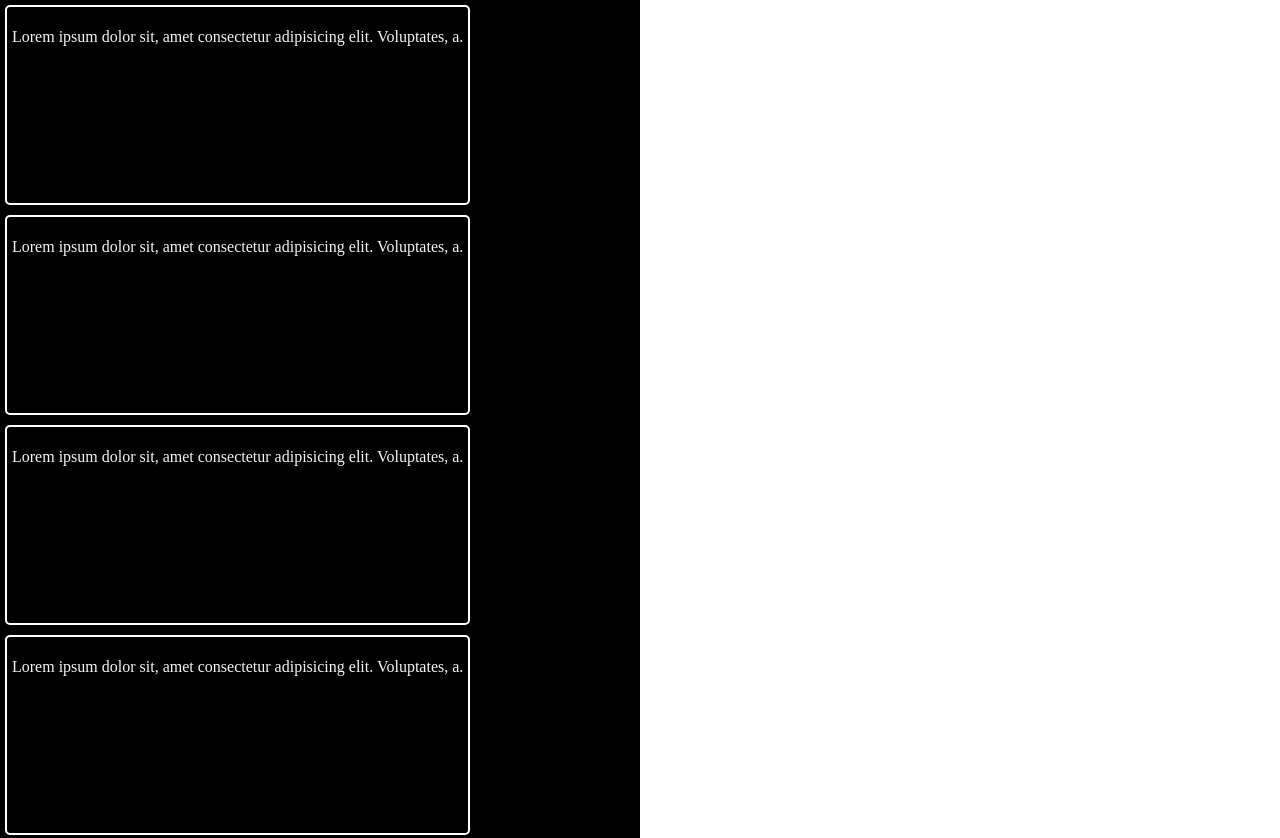
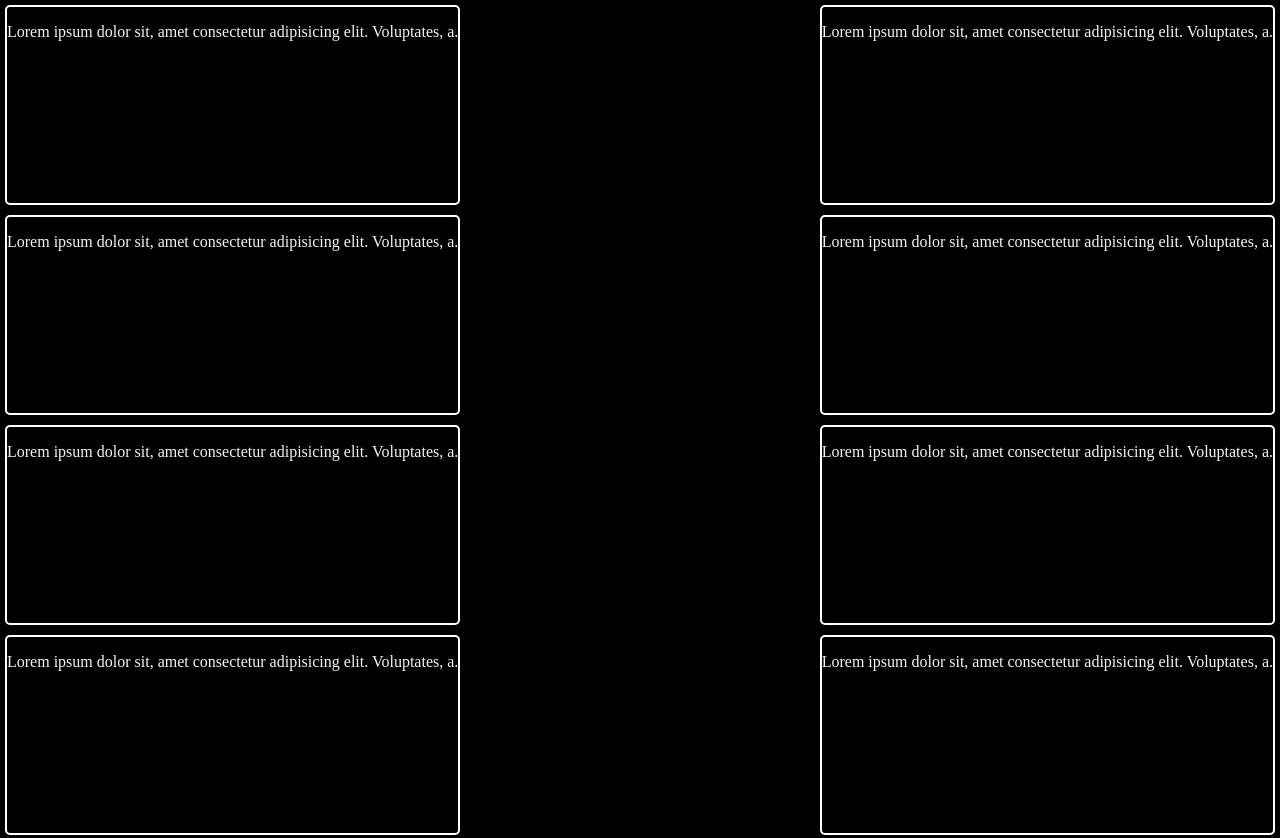
Before and after one commit to nareshnaikoti/respsonse, a plain HTML site: page index.html in a window 1280 px wide. Shown: the top 838 px of the page. Drawn offline with Linux system fonts and the light colour scheme.

Commit message:
Update stylesheet.css

```diff
--- a/stylesheet.css
+++ b/stylesheet.css
@@ -5,7 +5,7 @@
 }
 .container{
     display: flex;
-    width: 50%;
+    width: 100%;
     flex-wrap: wrap;
     justify-content: space-between;
     background-color: black;
@@ -14,6 +14,7 @@
 .box1{
     border: 2px solid white;
     border-radius: 5px;
+    width: 50%
     padding: 5px;
     margin: 5px;
     height: 200px;
```
